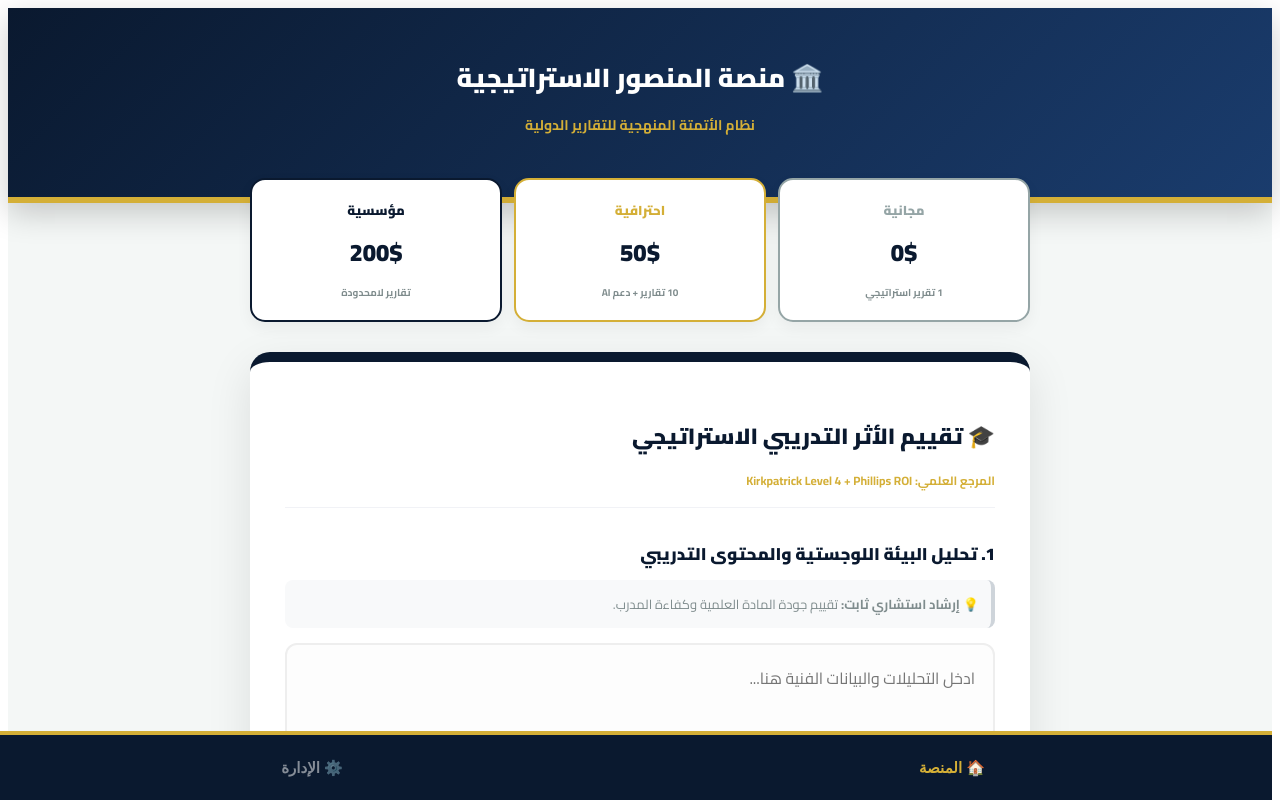
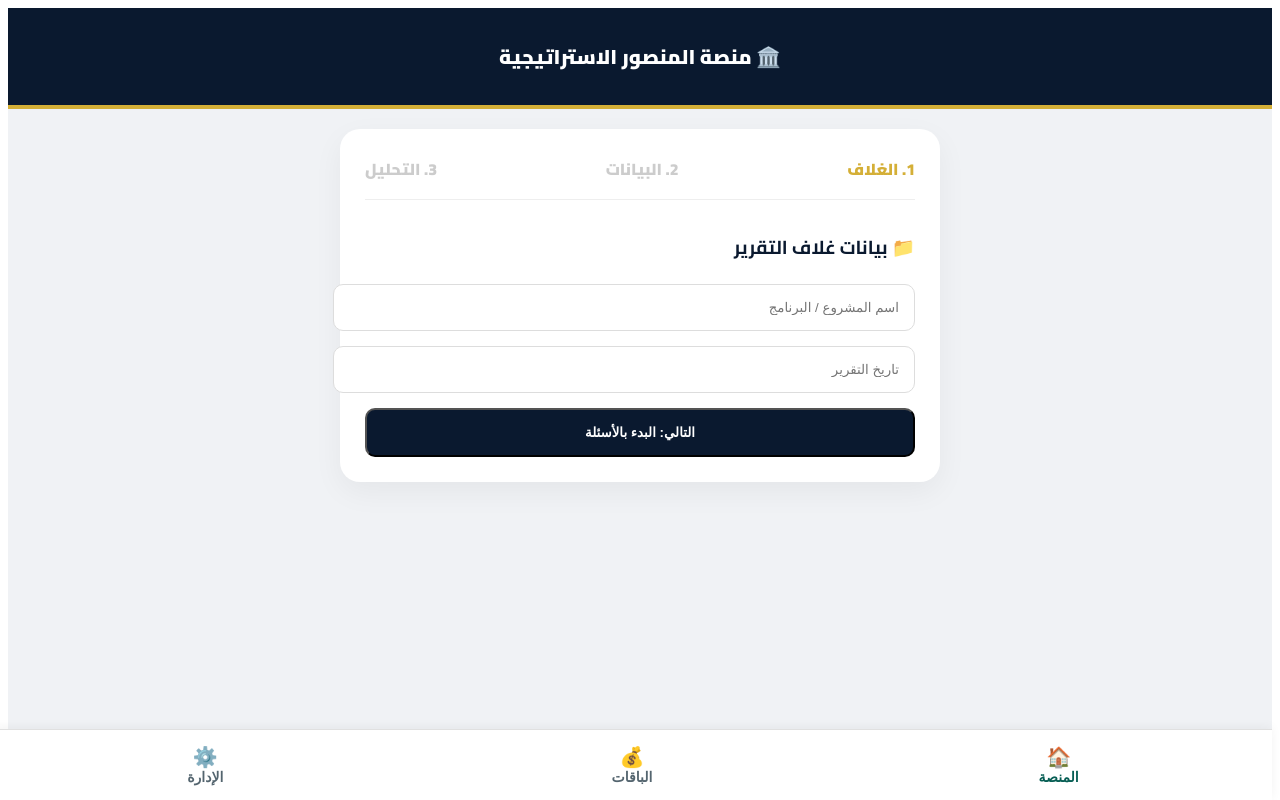
Before and after one commit to al-mansoour-ai/almansour-executive, a Next.js app: page / in a window 1280 px wide. Shown: the top 800 px of the page. Built offline with nearby package versions, Linux system fonts and the light colour scheme.

Commit message:
Update index.js

```diff
--- a/pages/index.js
+++ b/pages/index.js
@@ -1,67 +1,83 @@
 import React, { useState } from 'react';
 import Head from 'next/head';
-// استدعاء البيانات والمكونات التي أنشأتها في الخطوات السابقة
 import { trainingData } from '../src/data/training';
 import PricingSection from '../src/components/Pricing';
 
-export default function SovereignPlatform() {
-  const [activeTab, setActiveTab] = useState('platform');
+export default function SovereignEvolution() {
+  const [activeTab, setActiveTab] = useState('platform'); // platform, pricing, admin
+  const [currentStep, setCurrentStep] = useState(0); // 0: Cover, 1: Data, 2: Analysis
 
   return (
-    <div dir="rtl" style={{ backgroundColor: "#f4f7f6", minHeight: "100vh", fontFamily: "'Cairo', sans-serif", textAlign: "right", paddingBottom: "80px" }}>
+    <div dir="rtl" style={{ backgroundColor: "#f0f2f5", minHeight: "100vh", fontFamily: "'Cairo', sans-serif", paddingBottom: "100px" }}>
       <Head>
         <title>منصة المنصور الاستراتيجية</title>
         <link href="https://fonts.googleapis.com/css2?family=Cairo:wght@400;700;900&display=swap" rel="stylesheet" />
       </Head>
 
-      {/* الهيدر التنفيذي السيادي */}
-      <div style={{ background: "linear-gradient(135deg, #0a192f 0%, #1a3c6d 100%)", color: "white", padding: "45px 20px", textAlign: "center", borderBottom: "6px solid #d4af37", boxShadow: "0 10px 30px rgba(0,0,0,0.2)" }}>
-        <h1 style={{ fontSize: "26px", fontWeight: 900, margin: 0 }}>🏛️ منصة المنصور الاستراتيجية</h1>
-        <p style={{ color: "#d4af37", marginTop: "10px", fontWeight: 700, fontSize: "14px" }}>نظام الأتمتة المنهجية للتقارير الدولية</p>
+      {/* الهيدر السيادي */}
+      <div style={{ background: "#0a192f", color: "white", padding: "30px 20px", textAlign: "center", borderBottom: "4px solid #d4af37" }}>
+        <h2 style={{ fontSize: "20px", fontWeight: 900, margin: 0 }}>🏛️ منصة المنصور الاستراتيجية</h2>
       </div>
 
-      <div style={{ maxWidth: "780px", margin: "-25px auto 20px auto", padding: "0 20px" }}>
+      <div style={{ maxWidth: "600px", margin: "20px auto", padding: "0 20px" }}>
+
+        {activeTab === 'pricing' && <PricingSection />}
 
         {activeTab === 'platform' && (
-          <>
-            {/* استدعاء وحدة الباقات */}
-            <PricingSection />
+          <div style={{ background: "white", borderRadius: "20px", padding: "25px", boxShadow: "0 10px 30px rgba(0,0,0,0.05)" }}>
 
-            {/* عرض النموذج المنهجي من ملف التدريب */}
-            <div style={{ background: "white", borderRadius: "20px", padding: "35px", borderTop: "10px solid #0a192f", boxShadow: "0 15px 45px rgba(0,0,0,0.1)" }}>
-              <h2 style={{ color: "#0a192f", fontWeight: 900, fontSize: "22px", marginBottom: "10px" }}>🎓 {trainingData.title}</h2>
-              <p style={{ fontSize: "12px", color: "#d4af37", fontWeight: 700, marginBottom: "30px", borderBottom: "1px solid #f1f2f6", paddingBottom: "15px" }}>
-                المرجع العلمي: {trainingData.reference}
-              </p>
+            {/* مؤشر الخطوات */}
+            <div style={{ display: "flex", justifyContent: "space-between", marginBottom: "30px", borderBottom: "1px solid #eee", paddingBottom: "15px" }}>
+              <span style={{ fontWeight: 900, color: currentStep === 0 ? "#d4af37" : "#ccc" }}>1. الغلاف</span>
+              <span style={{ fontWeight: 900, color: currentStep === 1 ? "#d4af37" : "#ccc" }}>2. البيانات</span>
+              <span style={{ fontWeight: 900, color: currentStep === 2 ? "#d4af37" : "#ccc" }}>3. التحليل</span>
+            </div>
 
-              {trainingData.questions.map((item) => (
-                <div key={item.id} style={{ marginBottom: "40px" }}>
-                  <label style={{ fontWeight: 900, color: "#0a192f", display: "block", fontSize: "17px", marginBottom: "10px" }}>
-                    {item.id}. {item.q}
-                  </label>
-                  <div style={{ color: "#7f8c8d", fontSize: "13px", marginBottom: "15px", background: "#f8f9fa", padding: "12px", borderRadius: "8px", borderRight: "4px solid #ced4da" }}>
-                    <b>💡 إرشاد استشاري ثابت:</b> {item.hint}
+            {/* محتوى الخطوة 0: صفحة الغلاف */}
+            {currentStep === 0 && (
+              <div>
+                <h3 style={{ color: "#0a192f" }}>📁 بيانات غلاف التقرير</h3>
+                <input style={{ width: "100%", padding: "15px", marginBottom: "15px", borderRadius: "10px", border: "1px solid #ddd" }} placeholder="اسم المشروع / البرنامج" />
+                <input style={{ width: "100%", padding: "15px", marginBottom: "15px", borderRadius: "10px", border: "1px solid #ddd" }} placeholder="تاريخ التقرير" />
+                <button onClick={() => setCurrentStep(1)} style={{ width: "100%", background: "#0a192f", color: "white", padding: "15px", borderRadius: "10px", fontWeight: 900 }}>التالي: البدء بالأسئلة</button>
+              </div>
+            )}
+
+            {/* محتوى الخطوة 1: الأسئلة مع الأمثلة */}
+            {currentStep === 1 && (
+              <div>
+                <h3 style={{ color: "#0a192f" }}>📝 الأسئلة المنهجية</h3>
+                {trainingData.questions.slice(0, 4).map((q) => (
+                  <div key={q.id} style={{ marginBottom: "25px" }}>
+                    <label style={{ fontWeight: 900, display: "block", marginBottom: "8px" }}>{q.id}. {q.q}</label>
+                    <div style={{ fontSize: "11px", color: "#7f8c8d", background: "#f8f9fa", padding: "10px", borderRadius: "8px", borderRight: "4px solid #d4af37" }}>
+                      <b>💡 إرشاد:</b> {q.hint}<br/>
+                      <i style={{ color: "#27ae60" }}>{q.example}</i>
+                    </div>
+                    <textarea style={{ width: "100%", padding: "12px", marginTop: "10px", borderRadius: "8px", border: "1px solid #eee" }} rows="3" placeholder="اكتب هنا..."></textarea>
                   </div>
-                  <textarea
-                    style={{ width: "100%", padding: "18px", borderRadius: "12px", border: "2px solid #eee", fontSize: "16px", fontFamily: "inherit", boxSizing: "border-box", background: "#fdfdfd" }}
-                    rows="4"
-                    placeholder="ادخل التحليلات والبيانات الفنية هنا..."
-                  ></textarea>
+                ))}
+                <div style={{ display: "flex", gap: "10px" }}>
+                  <button onClick={() => setCurrentStep(0)} style={{ flex: 1, background: "#eee", padding: "15px", borderRadius: "10px" }}>السابق</button>
+                  <button onClick={() => setCurrentStep(2)} style={{ flex: 2, background: "#0a192f", color: "white", padding: "15px", borderRadius: "10px" }}>التالي</button>
                 </div>
-              ))}
-
-              <button style={{ backgroundColor: "#0a192f", color: "white", padding: "22px", borderRadius: "15px", width: "100%", fontWeight: 900, fontSize: "20px", border: "2px solid #d4af37", cursor: "pointer", boxShadow: "0 10px 20px rgba(10,25,47,0.2)" }}>
-                توليد الوثيقة السيادية النهائية 📄
-              </button>
-            </div>
-          </>
+              </div>
+            )}
+          </div>
         )}
       </div>
 
-      {/* الشريط السفلي الأنيق */}
-      <nav style={{ position: "fixed", bottom: 0, width: "100%", background: "#0a192f", height: "65px", display: "flex", borderTop: "4px solid #d4af37", zIndex: 1000 }}>
-        <button onClick={() => setActiveTab('platform')} style={{ flex: 1, border: "none", background: "none", color: activeTab === 'platform' ? '#d4af37' : 'white', fontWeight: 900, fontSize: "15px", cursor: "pointer" }}>🏠 المنصة</button>
-        <button style={{ flex: 1, border: "none", background: "none", color: "white", opacity: 0.5, fontWeight: 900, fontSize: "15px" }}>⚙️ الإدارة</button>
+      {/* الشريط السفلي المستوحى من واتساب */}
+      <nav style={{ position: "fixed", bottom: 0, width: "100%", background: "#ffffff", height: "70px", display: "flex", alignItems: "center", borderTop: "1px solid #e0e0e0", boxShadow: "0 -2px 10px rgba(0,0,0,0.05)" }}>
+        <button onClick={() => setActiveTab('platform')} style={{ flex: 1, border: "none", background: "none", color: activeTab === 'platform' ? '#075e54' : '#54656f', fontSize: "14px", fontWeight: 700 }}>
+          <div style={{ fontSize: "20px" }}>🏠</div>المنصة
+        </button>
+        <button onClick={() => setActiveTab('pricing')} style={{ flex: 1, border: "none", background: "none", color: activeTab === 'pricing' ? '#075e54' : '#54656f', fontSize: "14px", fontWeight: 700 }}>
+          <div style={{ fontSize: "20px" }}>💰</div>الباقات
+        </button>
+        <button onClick={() => setActiveTab('admin')} style={{ flex: 1, border: "none", background: "none", color: activeTab === 'admin' ? '#075e54' : '#54656f', fontSize: "14px", fontWeight: 700 }}>
+          <div style={{ fontSize: "20px" }}>⚙️</div>الإدارة
+        </button>
       </nav>
     </div>
   );
```
